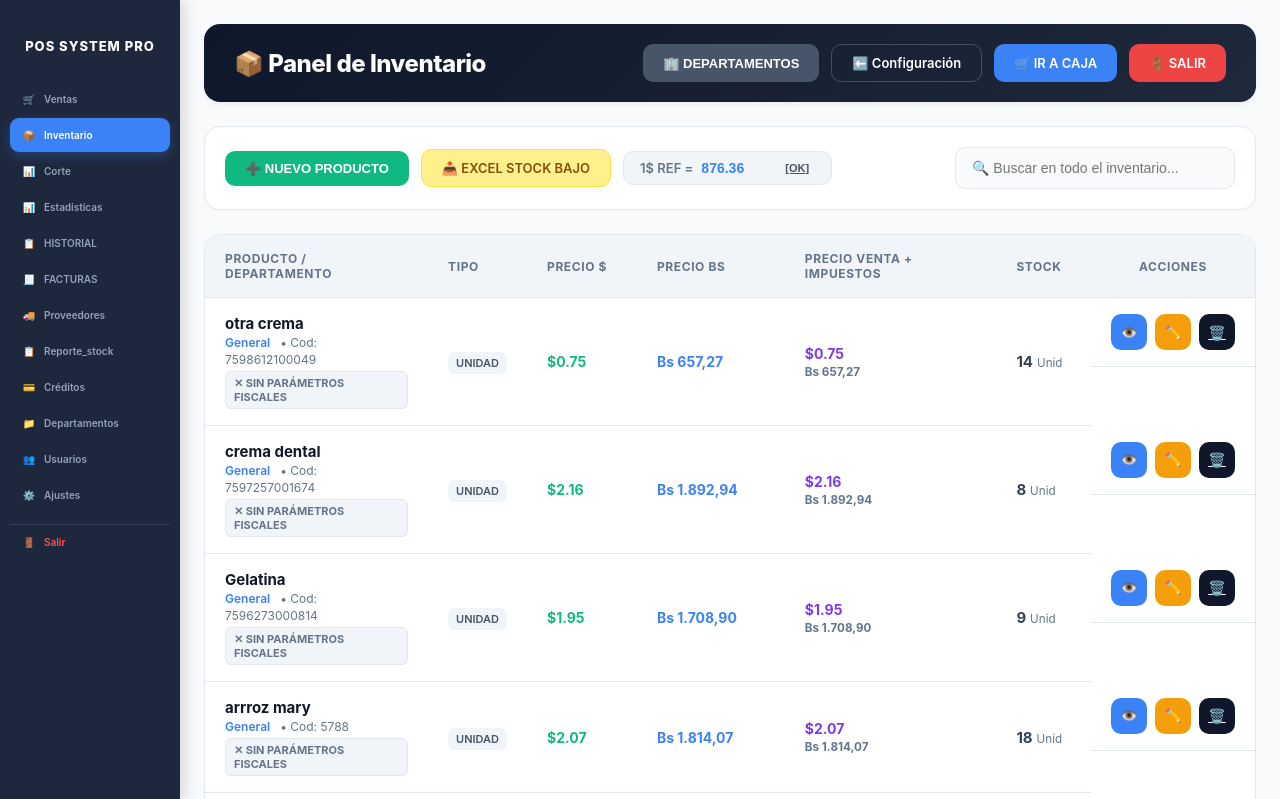
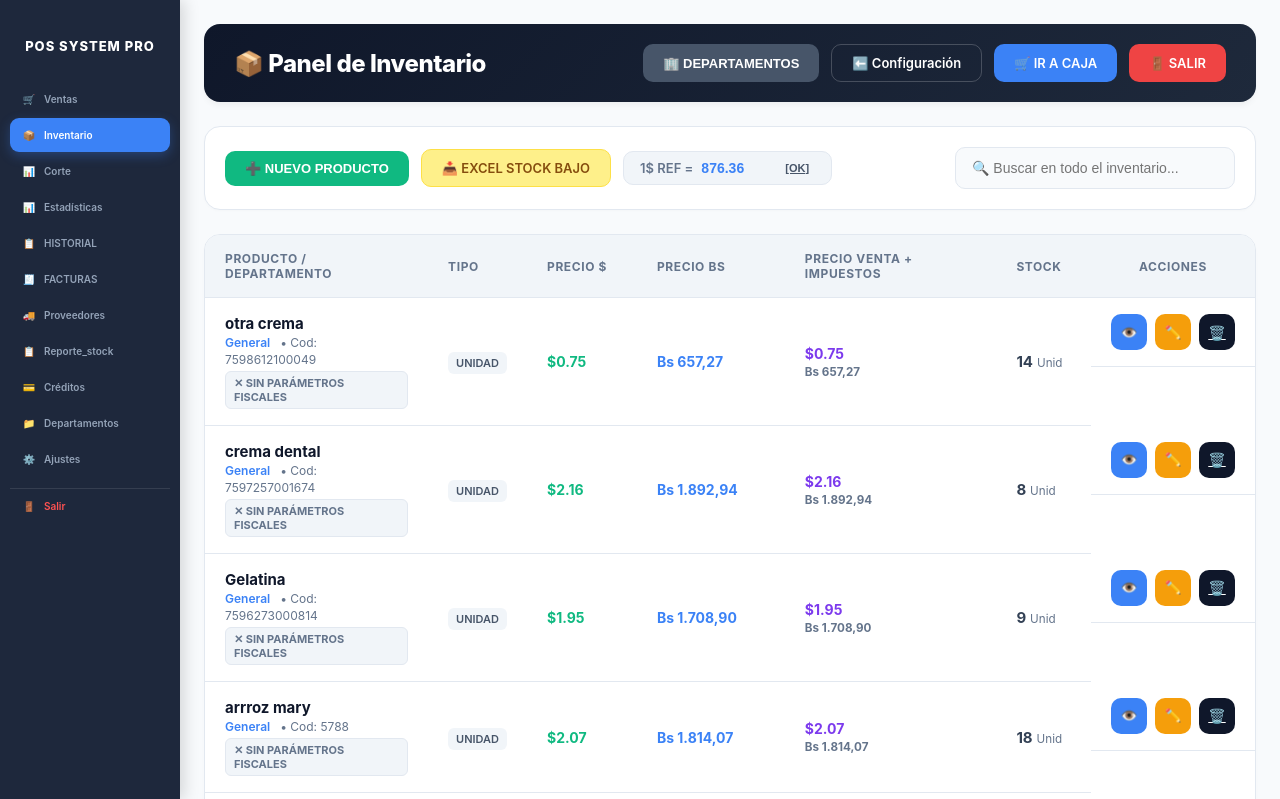
Before and after one commit to freedarwuin/POS-System-Pro, a PHP site: page /inventario.php in a window 1280 px wide. Shown: the top 799 px of the page. Run offline with PHP 8.4, Linux system fonts and the light colour scheme; a user stored in the database is signed in; data comes from the database, SQL or seed files in the repository.

Commit message:
Remove Usuarios link from sidebar

```diff
--- a/sidebar.php
+++ b/sidebar.php
@@ -38,7 +38,6 @@ function pos_sidebar_link(string $current_page, array $pages, string $href, stri
         <?php pos_sidebar_link($current_page, ['modulo_reporte_stock.php', 'reporte_inventario.php'], 'modulo_reporte_stock.php', '📋', 'Reporte_stock'); ?>
         <?php pos_sidebar_link($current_page, ['creditos.php'], 'creditos.php', '💳', 'Créditos'); ?>
         <?php pos_sidebar_link($current_page, ['mercancia_departamentos.php'], 'mercancia_departamentos.php', '📁', 'Departamentos'); ?>
-        <?php pos_sidebar_link($current_page, ['configuracion.php'], 'configuracion.php', '👥', 'Usuarios'); ?>
         <?php pos_sidebar_link($current_page, ['configuracion.php'], 'configuracion.php', '⚙️', 'Ajustes'); ?>
         <a href="logout.php" class="pos-sidebar__link pos-sidebar__logout">
             <span class="pos-sidebar__icon" aria-hidden="true">🚪</span><span>Salir</span>
```
